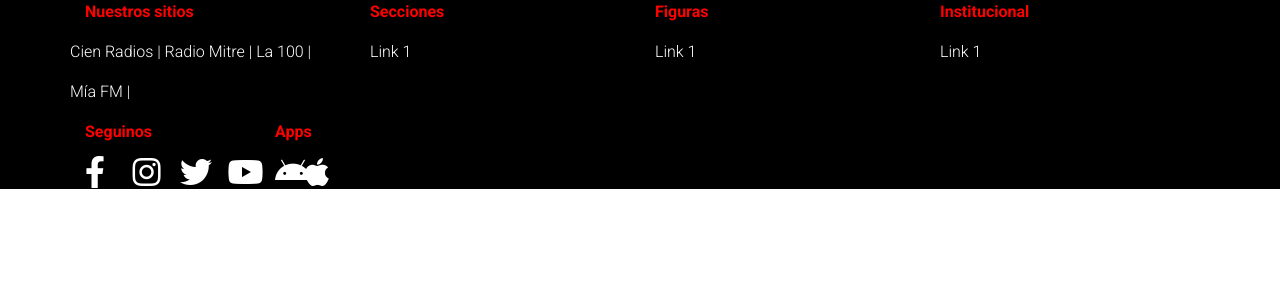
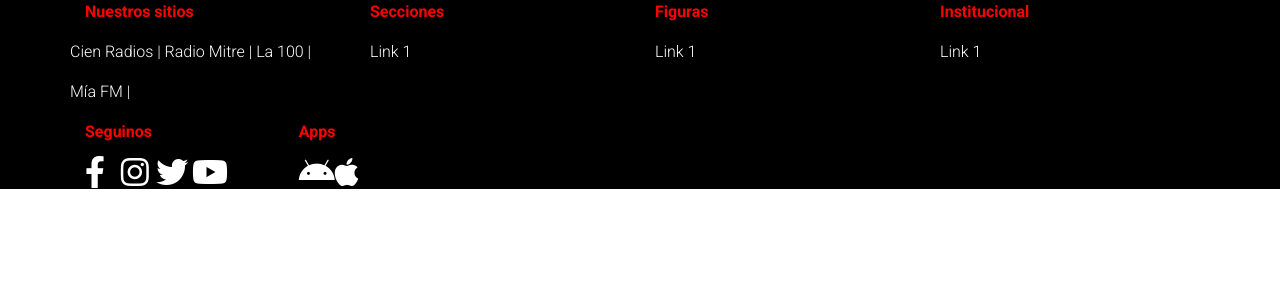
Before and after one commit to cristian16b/react-footer, a React (Create React App) app: page / in a window 1280 px wide. Shown: the top 300 px of the page. Built offline with nearby package versions, Linux system fonts and the light colour scheme.

Commit message:
Modifico la visualizacion de la fila de los iconos

```diff
--- a/src/Footer/Footer.js
+++ b/src/Footer/Footer.js
@@ -43,46 +43,46 @@ const primeraColumna = () => {
           <a className="enlace-footer" href="#!">Mía FM</a><p className="separador">&nbsp;|&nbsp;</p>
       </div>
       <div className="row">
-        <div className="col-md-8 col-lg-8">
+        <div className="col-md-9 col-lg-9">
           <p className="titulo">Seguinos</p>
         </div>
-        <div className="col-md-4 col-lg-4">
+        <div className="col-md-3 col-lg-3">
           <p className="titulo">Apps</p>
         </div>
       </div>
       <div className="row">
-        <div className="col-md-8 col-lg-8">
+        <div className="col-md-9 col-lg-9">
           <div className="row">
-            <div class="col-lg-3">
+            <div class="col-lg-2">
               <a class="fb-ic">
                 <i class="fab fa-facebook-f fa-lg white-text mr-md-5 mr-3 fa-2x"> </i>
               </a>
             </div>
-            <div class="col-lg-3">
+            <div class="col-lg-2">
               <a class="ins-ic">
                 <i class="fab fa-instagram fa-lg white-text mr-md-5 mr-3 fa-2x"> </i>
               </a>
             </div>
-            <div class="col-lg-3">
+            <div class="col-lg-2">
               <a class="tw-ic">
                 <i class="fab fa-twitter fa-lg white-text mr-md-5 mr-3 fa-2x"> </i>
               </a>
             </div>
-            <div class="col-lg-3">
+            <div class="col-lg-2">
               <a class="tw-ic">
                 <i class="fab fa-youtube fa-lg white-text mr-md-5 mr-3 fa-2x"></i>
               </a>
             </div>
           </div>
         </div>
-      <div className="col-md-4 col-lg-4">
+      <div className="col-md-3 col-lg-3">
         <div className="row">
-          <div class="col-lg-3">
+          <div class="col-lg-6">
             <a class="fb-ic">
               <i class="fab fa-android fa-lg white-text mr-md-5 mr-3 fa-2x"></i>
             </a>
           </div>
-          <div class="col-lg-3">
+          <div class="col-lg-6">
             <a class="fb-ic">
               <i class="fab fa-apple fa-lg white-text mr-md-5 mr-3 fa-2x"></i>
             </a>
```
Also changed, not shown: 1 other file (tests, documents, lock files or other folders).
